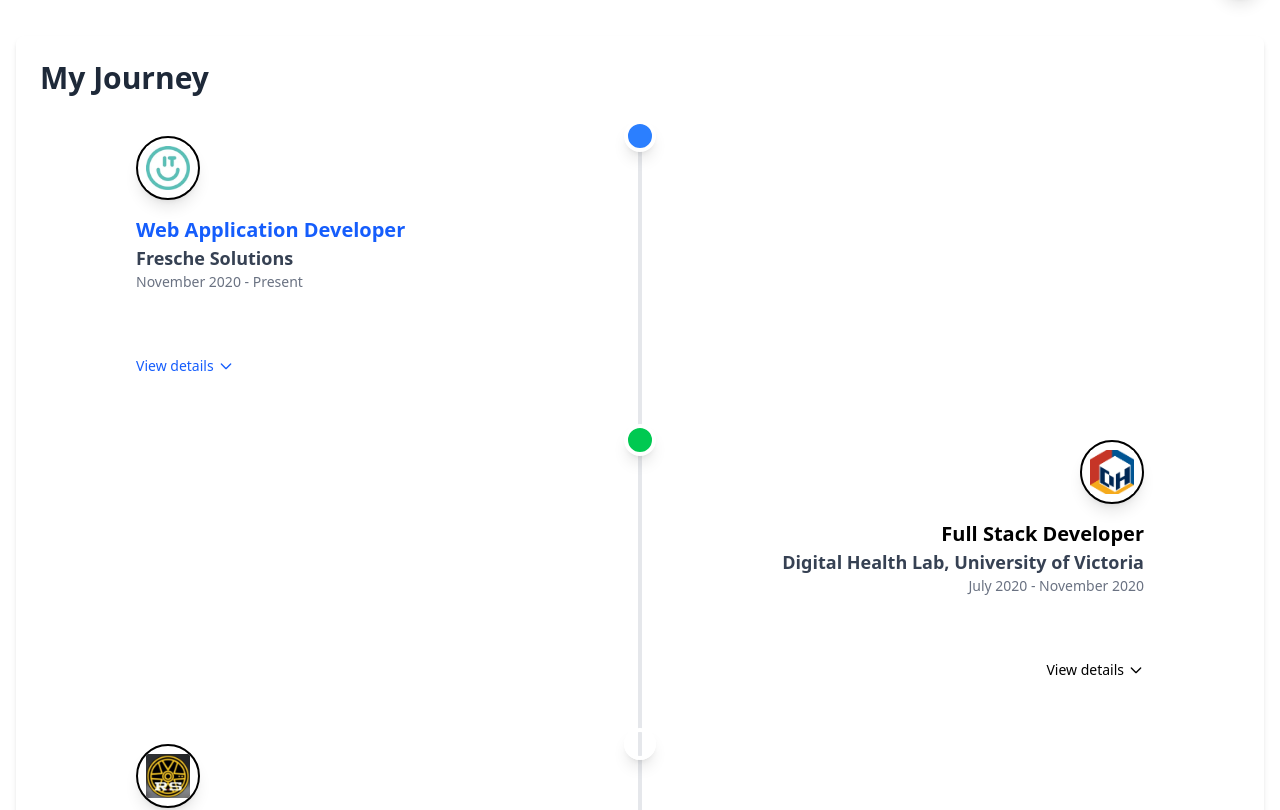
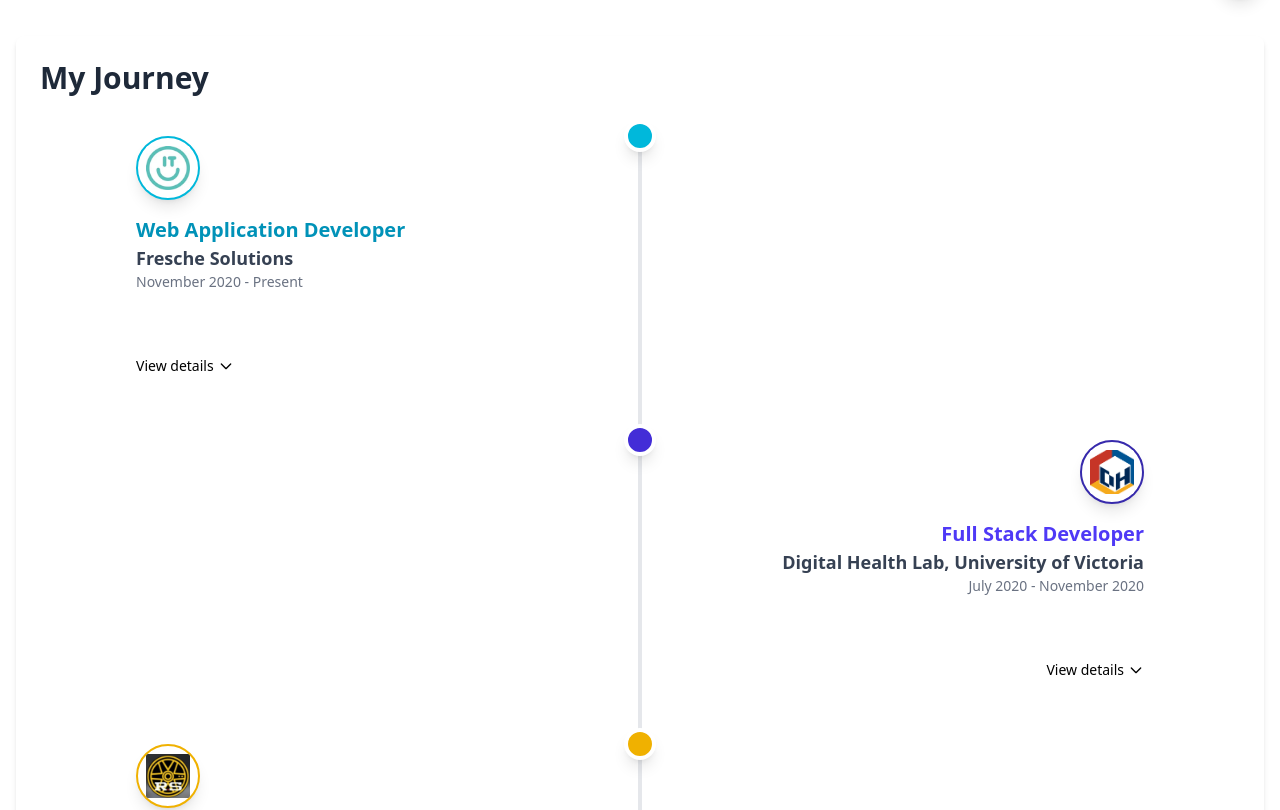
Before and after one commit to ParmbeerJohal/ParmbeerJohal.github.io, a React (Vite) app in the folder Portfolio-2.0/frontend/: page / in a window 1280 px wide. Shown: the part 786-1596 px from the top of the page. Built offline with nearby package versions, Linux system fonts and the light colour scheme.

Commit message:
Update colors and styling in experiences component

```diff
--- a/Portfolio-2.0/frontend/src/components/WorkExperience.jsx
+++ b/Portfolio-2.0/frontend/src/components/WorkExperience.jsx
@@ -2,6 +2,7 @@ import { useState } from "react";
 import frescheLogo from "../assets/fresche-logo.jpeg";
 import dhlLogo from "../assets/dhl-logo.png";
 import revStatusLogo from "../assets/rev-status-logo.jpg";
+import { hover } from "framer-motion";
 
 function WorkExperience() {
   const [activeJob, setActiveJob] = useState(null);
@@ -20,7 +21,7 @@ function WorkExperience() {
         "Implemented CI/CD pipeline reducing deployment time by 60%"
       ],
       skills: ["React", "Node.js", "AWS"],
-      color: "blue"
+      color: "cyan"
     },
     {
       id: 2,
@@ -35,7 +36,7 @@ function WorkExperience() {
         "Collaborated with UX designers to improve customer experience"
       ],
       skills: ["JavaScript", "Python", "Docker"],
-      color: "green"
+      color: "indigo"
     },
     {
       id: 3,
@@ -50,13 +51,62 @@ function WorkExperience() {
         "Recognized as 'Rising Star' employee in 2019"
       ],
       skills: ["HTML/CSS", "JavaScript", "Git"],
-      color: "purple"
+      color: "yellow"
     }
   ];
 
   // Function to handle clicking on a job node
   const handleJobClick = (id) => {
     setActiveJob(activeJob === id ? null : id);
+  };
+
+  const getColorClasses = (colorName) => {
+    switch(colorName) {
+      case 'cyan':
+        return {
+          bg: 'bg-cyan-500',
+          hoverBg: 'hover:bg-cyan-600',
+          text: 'text-cyan-600',
+          hoverText: 'hover:text-cyan-800',
+          border: 'border-cyan-500',
+          borderLight: 'border-cyan-200',
+          bgLight: 'bg-cyan-100',
+          textDark: 'text-cyan-800'
+        };
+      case 'indigo':
+        return {
+          bg: 'bg-indigo-700',
+          hoverBg: 'hover:bg-indigo-800',
+          text: 'text-indigo-600',
+          hoverText: 'hover:text-indigo-800',
+          border: 'border-indigo-800',
+          borderLight: 'border-indigo-200',
+          bgLight: 'bg-indigo-100',
+          textDark: 'text-indigo-950'
+        };
+      case 'yellow':
+        return {
+          bg: 'bg-yellow-500',
+          hoverBg: 'hover:bg-yellow-600',
+          text: 'text-yellow-600',
+          hoverText: 'hover:text-yellow-800',
+          border: 'border-yellow-500',
+          borderLight: 'border-yellow-200',
+          bgLight: 'bg-yellow-100',
+          textDark: 'text-yellow-800'
+        };
+      default:
+        return {
+          bg: 'bg-gray-500',
+          hoverBg: 'hover:bg-gray-600',
+          text: 'text-gray-600',
+          hoverText: 'hover:text-gray-800',
+          border: 'border-gray-500',
+          borderLight: 'border-gray-200',
+          bgLight: 'bg-gray-100',
+          textDark: 'text-gray-800'
+        };
+    }
   };
 
   return (
@@ -81,7 +131,7 @@ function WorkExperience() {
               <div
                 className={`absolute left-1/2 transform -translate-x-1/2 -translate-y-1/2 w-8 h-8 rounded-full cursor-pointer
                   border-4 border-white shadow-lg transition-all duration-300
-                  bg-${exp.color}-500 hover:bg-${exp.color}-600 ${activeJob === exp.id ? 'scale-125' : ''}`}
+                  ${getColorClasses(exp.color).bg} ${getColorClasses(exp.color).hoverBg} ${activeJob === exp.id ? 'scale-125' : ''}`}
                 onClick={() => handleJobClick(exp.id)}
               />
 
@@ -97,9 +147,9 @@ function WorkExperience() {
                 <div className={`
                   relative ${index % 2 === 0 ? "left-0" : "right-0"}
                   w-16 h-16 rounded-full shadow-lg mb-4 overflow-hidden
-                  bg-white p-2 border-2 border-${exp.color}-200
+                  bg-white p-2 border-2 ${getColorClasses(exp.color).border}
                   ${activeJob === exp.id ? 'animate-pulse' : ''}
-                  ${index % 2 === 1 ? 'self-end' : 'self-start'}
+                  ${index % 2 === 1 ? 'self-star' : 'self-start'}
                 `}>
                   <img
                     src={exp.logo}
@@ -114,7 +164,7 @@ function WorkExperience() {
 
                 {/* Job Title and Period */}
                 <div className={`mb-2 ${index % 2 === 1 ? 'text-right' : 'text-left'}`}>
-                  <h3 className={`text-xl font-bold text-${exp.color}-600`}>{exp.role}</h3>
+                  <h3 className={`text-xl font-bold ${getColorClasses(exp.color).text}`}>{exp.role}</h3>
                   <h4 className="text-lg font-semibold text-gray-700">{exp.company}</h4>
                   <p className="text-sm text-gray-500">{exp.period}</p>
                 </div>
@@ -122,7 +172,7 @@ function WorkExperience() {
                 {/* Extended content that shows on click */}
                 <div
                   className={`
-                    bg-white rounded-lg shadow-md p-6 border-l-4 border-${exp.color}-500
+                    bg-white rounded-lg shadow-md p-6 border-l-4 ${getColorClasses(exp.color).border}
                     transition-all duration-300 overflow-hidden
                     ${activeJob === exp.id ? 'max-h-96 opacity-100 mt-4 mb-6' : 'max-h-0 opacity-0 pointer-events-none'}
                   `}
@@ -142,7 +192,7 @@ function WorkExperience() {
                       {exp.skills.map(skill => (
                         <span
                           key={skill}
-                          className={`bg-${exp.color}-100 text-${exp.color}-800 px-3 py-1 rounded-full text-sm`}
+                          className={`${getColorClasses(exp.color).bgLight} ${getColorClasses(exp.color).text} px-3 py-1 rounded-full text-sm`}
                         >
                           {skill}
                         </span>
@@ -155,7 +205,7 @@ function WorkExperience() {
                 {activeJob !== exp.id && (
                   <button
                     onClick={() => handleJobClick(exp.id)}
-                    className={`mt-2 text-sm text-${exp.color}-600 hover:text-${exp.color}-800 font-medium flex items-center`}
+                    className={`mt-2 text-sm ${getColorClasses(exp.color).hoverText} font-medium flex items-center`}
                   >
                     <span>View details</span>
                     <svg xmlns="http://www.w3.org/2000/svg" className="h-4 w-4 ml-1" fill="none" viewBox="0 0 24 24" stroke="currentColor">
```
